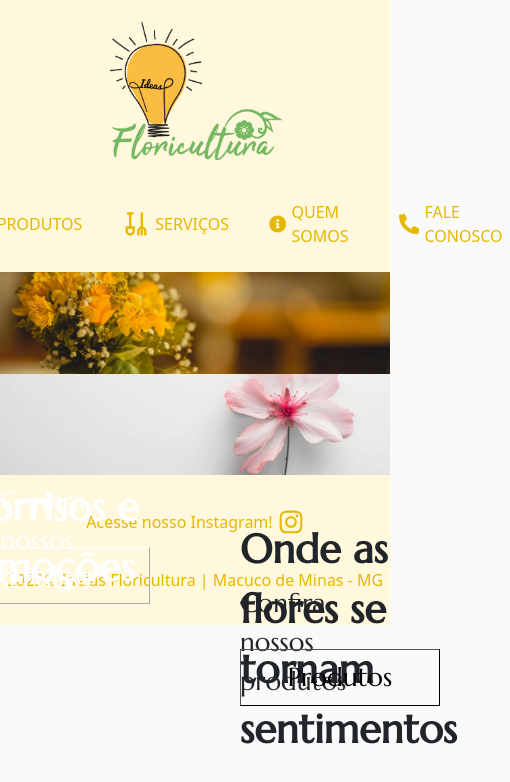
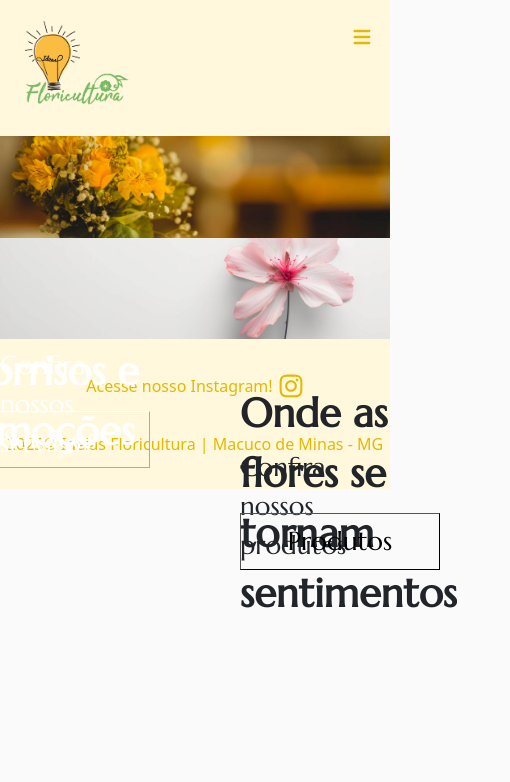
Before and after one commit to basilioruan/ideia-flowershop, a Next.js app: page / in a window 390 px wide. Shown: the top 782 px of the page, 510 px wide, since content can reach past the window. Built offline with nearby package versions, Linux system fonts and the light colour scheme.

Commit message:
wip: responsivity

```diff
--- a/src/components/header/index.tsx
+++ b/src/components/header/index.tsx
@@ -3,15 +3,25 @@ import styles from './styles.module.css';
 import flowershopIcon from '../../../public/assets/flowershop_icon.png';
 import Link from 'next/link';
 import headerData from './data/header.data';
+import { useState } from 'react';
+import { HiMenu, HiX } from 'react-icons/hi';
 
 export default function Header() {
+  const [isMenuOpen, setIsMenuOpen] = useState(false);
+
+  const toggleMenu = () => {
+    setIsMenuOpen(!isMenuOpen);
+  };
 
   return (
     <>
       <header className={styles.header}>
+        <div className={styles.headerContainer}>
           <section className={styles.icon}>
             <Image src={flowershopIcon} className={styles.image} alt='Ícone Ideia Floricultura' />
           </section>
+
+          {/* Menu Desktop */}
           <nav className={styles.nav}>
             {headerData.map(link => (
               <Link key={link.name} href={link.href} className={styles.link}>
@@ -19,6 +29,26 @@ export default function Header() {
               </Link>
             ))}
           </nav>
+
+          {/* Bot�o Menu Mobile */}
+          <button className={styles.menuButton} onClick={toggleMenu}>
+            {isMenuOpen ? <HiX /> : <HiMenu />}
+          </button>
+        </div>
+
+        {/* Menu Mobile */}
+        <nav className={`${styles.mobileNav} ${isMenuOpen ? styles.mobileNavOpen : ''}`}>
+          {headerData.map(link => (
+            <Link
+              key={link.name}
+              href={link.href}
+              className={styles.mobileLink}
+              onClick={() => setIsMenuOpen(false)}
+            >
+              <link.icon className={styles.mobileLinkIcon} /> {link.name}
+            </Link>
+          ))}
+        </nav>
       </header>
     </>
   );
--- a/src/components/header/styles.module.css
+++ b/src/components/header/styles.module.css
@@ -1,11 +1,22 @@
 .header {
   background-color: #FFF8DC;
+  position: relative;
+}
+
+.headerContainer {
+  display: flex;
+  flex-direction: column;
+  align-items: center;
+  padding: 1rem;
+  max-width: 1400px;
+  margin: 0 auto;
 }
 
 .icon {
   display: flex;
   justify-content: center;
   align-items: center;
+  margin-bottom: 1rem;
 }
 
 .image {
@@ -13,6 +24,13 @@
   object-fit: contain;
   width: auto;
   height: auto;
+}
+
+.nav {
+  display: flex;
+  justify-content: center;
+  gap: 2rem;
+  flex-wrap: wrap;
 }
 
 .nav a {
@@ -26,19 +44,143 @@
   color: #E68C00;
 }
 
-.nav {
-  display: flex;
-  justify-content: center;
-  padding-bottom: 24px;
-}
-
 .link {
-  margin-right: 40px;
   display: flex;
   align-items: center;
+  padding: 0.5rem;
 }
 
 .linkIcon {
   margin-right: 5px;
   font-size: 28px;
 }
+
+/* Botao do menu mobile - oculto por padrao */
+.menuButton {
+  display: none;
+  background: none;
+  border: none;
+  font-size: 2rem;
+  color: #E6B800;
+  cursor: pointer;
+  position: absolute;
+  top: 1rem;
+  right: 1rem;
+  z-index: 1001;
+  transition: color 0.3s;
+}
+
+.menuButton:hover {
+  color: #E68C00;
+}
+
+/* Menu mobile - oculto por padrao */
+.mobileNav {
+  display: none;
+  flex-direction: column;
+  background-color: #FFF8DC;
+  position: absolute;
+  top: 100%;
+  left: 0;
+  right: 0;
+  box-shadow: 0 2px 10px rgba(0, 0, 0, 0.1);
+  z-index: 1000;
+  max-height: 0;
+  overflow: hidden;
+  transition: max-height 0.3s ease-in-out;
+}
+
+.mobileNavOpen {
+  max-height: 400px;
+}
+
+.mobileLink {
+  display: flex;
+  align-items: center;
+  padding: 1rem;
+  text-decoration: none;
+  color: #E6B800;
+  border-bottom: 1px solid rgba(230, 184, 0, 0.2);
+  transition: all 0.3s;
+}
+
+.mobileLink:hover {
+  background-color: rgba(230, 184, 0, 0.1);
+  color: #E68C00;
+}
+
+.mobileLinkIcon {
+  margin-right: 10px;
+  font-size: 24px;
+}
+
+/* Layout para desktop */
+@media (min-width: 769px) {
+  .headerContainer {
+    flex-direction: column;
+  }
+
+  .nav {
+    display: flex;
+  }
+
+  .menuButton {
+    display: none;
+  }
+
+  .mobileNav {
+    display: none;
+  }
+}
+
+/* Responsividade para tablets */
+@media (max-width: 768px) {
+  .headerContainer {
+    flex-direction: row;
+    justify-content: space-between;
+    align-items: center;
+  }
+
+  .icon {
+    margin-bottom: 0;
+  }
+
+  .image {
+    max-width: 150px;
+  }
+
+  .nav {
+    display: none;
+  }
+
+  .menuButton {
+    display: block;
+  }
+
+  .mobileNav {
+    display: flex;
+  }
+}
+
+/* Responsividade para mobile */
+@media (max-width: 480px) {
+  .headerContainer {
+    padding: 0.5rem 1rem;
+  }
+
+  .image {
+    max-width: 120px;
+  }
+
+  .menuButton {
+    font-size: 1.5rem;
+  }
+
+  .mobileLink {
+    padding: 0.75rem 1rem;
+  }
+
+  .mobileLinkIcon {
+    font-size: 20px;
+  }
+}
```
Lines whose indentation alone changed are shown as unchanged.
